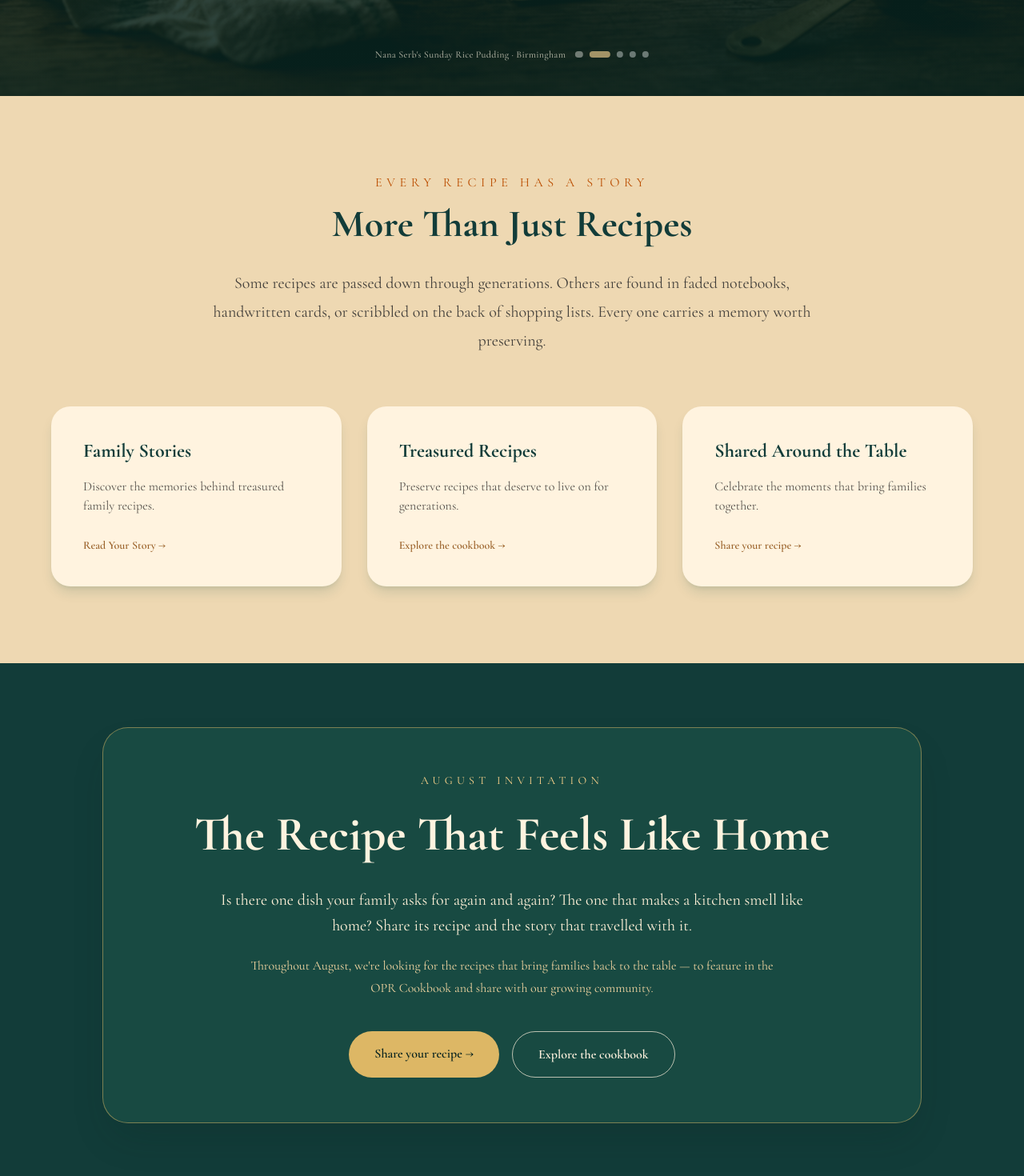
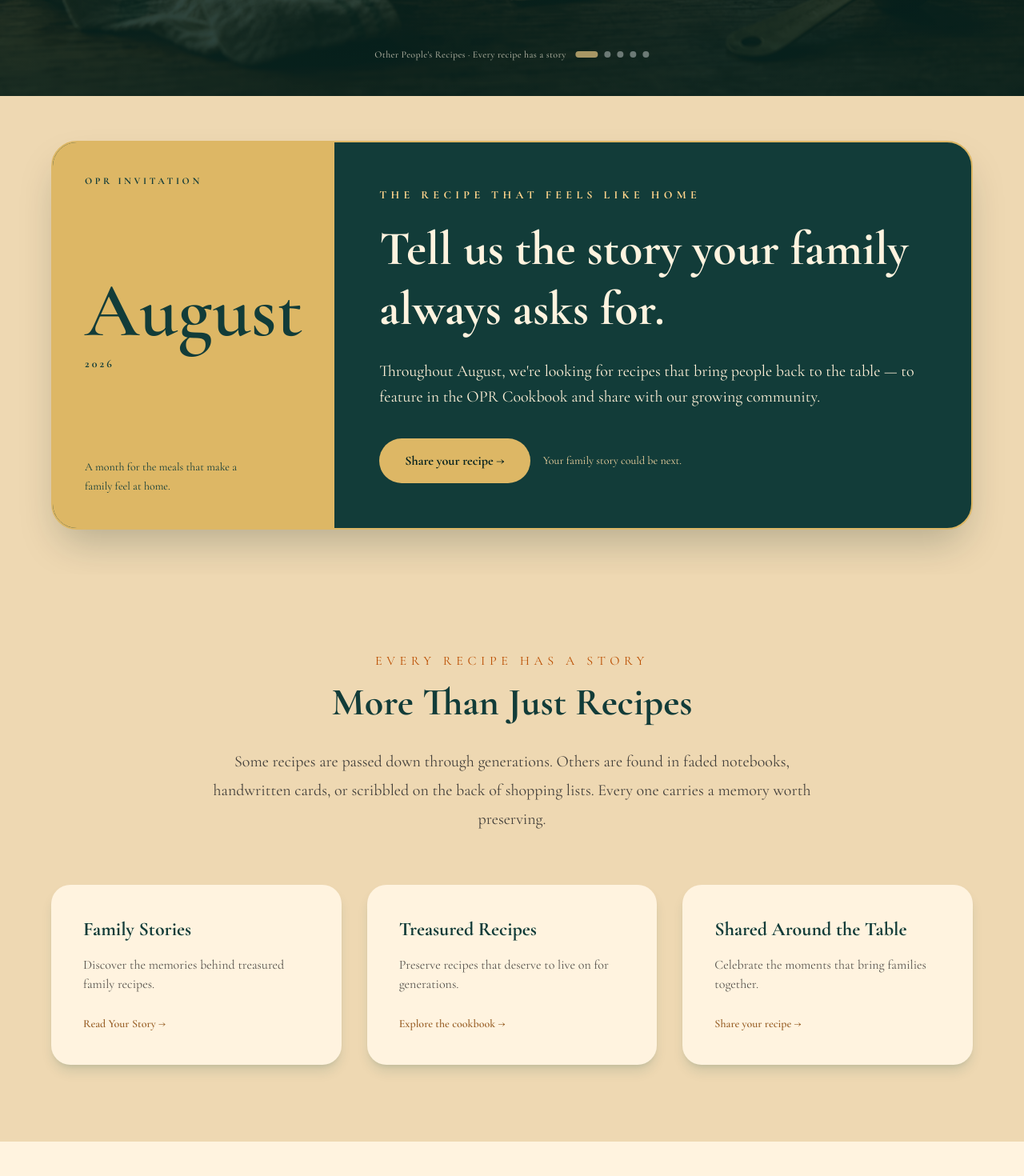
Before and after one commit to OPRUK/opr-platform, a Next.js app: page / in a window 1280 px wide. Shown: the part 680-2150 px from the top of the page at 80% size. Built offline with nearby package versions, Linux system fonts and the light colour scheme; no server answers; the database is empty.

Commit message:
Make August invitation more prominent

```diff
--- a/app/page.tsx
+++ b/app/page.tsx
@@ -86,6 +86,46 @@ export default async function Home() {
         </div>
       </HomeHero>
 
+      <section className="bg-[#EED8B2] px-6 py-10 md:py-14">
+        <div className="mx-auto max-w-6xl overflow-hidden rounded-[2rem] border-2 border-[#DDB765] bg-[#123C39] shadow-2xl shadow-[#08231F]/25">
+          <div className="grid items-stretch md:grid-cols-[0.7fr_1.7fr]">
+            <div className="flex min-h-[200px] flex-col justify-between bg-[#DDB765] p-8 text-[#123C39] md:min-h-full md:p-10">
+              <p className="text-xs font-bold uppercase tracking-[0.3em]">OPR invitation</p>
+              <div>
+                <p className="font-brand text-7xl font-semibold leading-none md:text-8xl">August</p>
+                <p className="mt-2 text-sm font-bold uppercase tracking-[0.22em]">2026</p>
+              </div>
+              <p className="max-w-[13rem] text-sm leading-6">
+                A month for the meals that make a family feel at home.
+              </p>
+            </div>
+
+            <div className="relative px-8 py-11 text-[#FFF3DF] md:px-14 md:py-14">
+              <p className="text-sm font-bold uppercase tracking-[0.38em] text-[#FFD58C]">
+                The Recipe That Feels Like Home
+              </p>
+              <h2 className="mt-5 max-w-3xl text-4xl font-bold leading-tight md:text-6xl">
+                Tell us the story your family always asks for.
+              </h2>
+              <p className="mt-6 max-w-3xl text-lg leading-8 text-[#FFF1D8] md:text-xl">
+                Throughout August, we&apos;re looking for recipes that bring
+                people back to the table — to feature in the OPR Cookbook and
+                share with our growing community.
+              </p>
+              <div className="mt-9 flex flex-col gap-4 sm:flex-row sm:items-center">
+                <Link
+                  href="/share"
+                  className="inline-flex w-fit rounded-full bg-[#DDB765] px-8 py-4 text-base font-bold text-[#08231F] transition hover:scale-105 hover:bg-[#FFD58C]"
+                >
+                  Share your recipe →
+                </Link>
+                <p className="text-sm text-[#F0D4A0]">Your family story could be next.</p>
+              </div>
+            </div>
+          </div>
+        </div>
+      </section>
+
       <section className="bg-[#EED8B2] px-8 py-24 animate-rise-in-delayed">
           <div className="mx-auto max-w-6xl text-center">
             <p className="mb-4 uppercase tracking-[0.35em] text-amber-700">
@@ -153,41 +193,6 @@ export default async function Home() {
               </Link>
             </div>
           </div>
-      </section>
-
-      <section className="bg-[#123C39] px-6 py-20 text-[#FFF3DF]">
-        <div className="mx-auto max-w-5xl rounded-[2rem] border border-[#DDB765]/50 bg-[#184A42] px-8 py-14 text-center shadow-2xl shadow-[#08231F]/20 md:px-16">
-          <p className="text-sm uppercase tracking-[0.38em] text-[#FFD58C]">
-            August invitation
-          </p>
-          <h2 className="mt-5 text-4xl font-bold leading-tight md:text-6xl">
-            The Recipe That Feels Like Home
-          </h2>
-          <p className="mx-auto mt-7 max-w-3xl text-lg leading-8 text-[#FFF1D8] md:text-xl">
-            Is there one dish your family asks for again and again? The one
-            that makes a kitchen smell like home? Share its recipe and the
-            story that travelled with it.
-          </p>
-          <p className="mx-auto mt-5 max-w-2xl text-base leading-7 text-[#F0D4A0]">
-            Throughout August, we&apos;re looking for the recipes that bring
-            families back to the table — to feature in the OPR Cookbook and
-            share with our growing community.
-          </p>
-          <div className="mt-10 flex flex-col justify-center gap-4 sm:flex-row">
-            <Link
-              href="/share"
-              className="rounded-full bg-[#DDB765] px-8 py-4 text-base font-semibold text-[#08231F] transition hover:scale-105 hover:bg-[#FFD58C]"
-            >
-              Share your recipe →
-            </Link>
-            <Link
-              href="/family-cookbook"
-              className="rounded-full border border-[#FFF3DF]/70 px-8 py-4 text-base font-semibold transition hover:bg-[#FFF3DF] hover:text-[#123C39]"
-            >
-              Explore the cookbook
-            </Link>
-          </div>
-        </div>
       </section>
 
       <section className="bg-[#FFF3DF] px-6 py-24">
```
